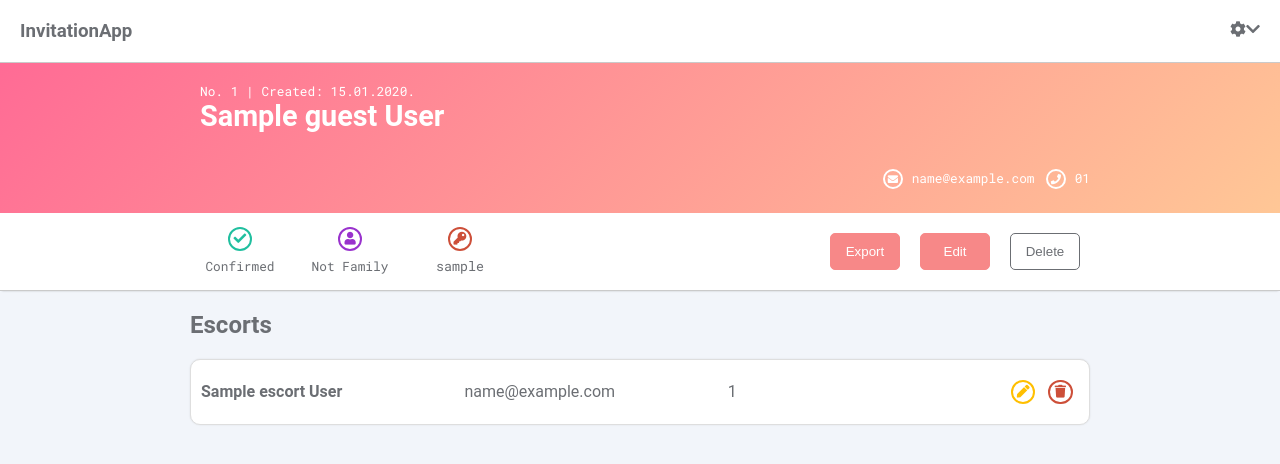
After one commit to marinmaslov/django-invitation-app, a Django app: page /invitation/1 in a window 1280 px wide. The commit adds this page. Shown: the top 464 px of the page. Run offline with Django 3.2, Linux system fonts and the light colour scheme; tables that the repository leaves empty hold one stand-in row (values such as "Sample post"); some libraries are stand-ins or nearby versions.

Commit message:
Added login page, invitation page, new urls and modified existing css

```diff
--- /dev/null
+++ b/invitation_app/guests/static/css/admin/invitation.css
@@ -0,0 +1,310 @@
+/* CIRCLE ICONS COLORS */
+.circle-green {
+    color: #20BF9F;
+    border: 2px solid #20BF9F;
+    transition: all .2s ease-in-out;
+}
+
+.circle-green:hover {
+    color: #fff;
+    background: #20BF9F;
+    border: 2px solid #20BF9F;
+}
+
+.circle-amber {
+    color: #ffbf00;
+    border: 2px solid #ffbf00;
+    transition: all .2s ease-in-out;
+}
+
+.circle-amber:hover {
+    color: #fff;
+    background: #ffbf00;
+    border: 2px solid #ffbf00;
+}
+
+.circle-blue {
+    color: #62B1F6;
+    border: 2px solid #62B1F6;
+    transition: all .2s ease-in-out;
+}
+
+.circle-blue:hover {
+    color: #fff;
+    background: #62B1F6;
+    border: 2px solid #62B1F6;
+}
+
+.circle-purple {
+    color: #9932CD;
+    border: 2px solid #9932CD;
+    transition: all .2s ease-in-out;
+}
+
+.circle-purple:hover {
+    color: #fff;
+    background: #9932CD;
+    border: 2px solid #9932CD;
+}
+
+.circle-red {
+    color: #CD4F39;
+    border: 2px solid #CD4F39;
+    transition: all .2s ease-in-out;
+}
+
+.circle-red:hover {
+    color: #fff;
+    background: #CD4F39;
+    border: 2px solid #CD4F39;
+}
+
+.circle-white {
+    color: #fff;
+    border: 2px solid #fff;
+    transition: all .2s ease-in-out;
+}
+
+.circle-white:hover {
+    color: #FD6585;
+    background: #fff;
+    border: 2px solid #fff;
+}
+
+
+
+/* BANNER SECTION */
+.banner {
+    color: #fff;
+}
+
+.banner .banner-background {
+    height: 150px;
+    background-image: linear-gradient(-45deg, #FFC796 0%, #FF6B95 100%);}
+
+.banner .container {
+    max-width: 900px;
+    margin: 0 auto;
+}
+
+.banner .guest {
+    padding: 20px 10px;
+}
+
+.banner .guest p {
+    margin: 0;
+    font-size: .8em;
+    font-family: 'Roboto Mono', monospace;
+}
+
+
+.banner .guest h2{
+    margin: 0;
+    font-size: 1.8em;
+}
+
+.banner .info {
+    display: flex;
+    justify-content: flex-end;
+    font-size: .8em;
+    font-family: 'Roboto Mono', monospace;
+}
+
+.banner .info .element:first-child {
+    margin-right: 10px;
+}
+
+.banner .info i{
+    font-size: .8em;
+    width: 1.2em;
+    padding: 0.2em;
+    text-align: center;
+    line-height: 1.2em;
+    /* border: 2px solid #6b6e73; */
+    border-radius: 50%;
+    margin: 0.3em 0.1em 0.5em 0.1em;
+    transition: all .2s ease-in-out;
+}
+
+
+
+
+
+/* CONTROLS SECTION
+    MOŽDA BI ČAK UKLONIA SVE EFEKTE
+*/
+.controls {
+    background: #fff;
+    color:#6b6e73;
+    border-bottom: 1px solid #cacaca;
+    box-shadow: 0 2px 2px -2px rgba(0, 0, 0, .2);
+}
+
+.controls .container {
+    max-width: 900px;
+    margin: 0 auto;
+    display: flex;
+    justify-content: space-between;
+}
+
+.controls .container .info {
+    display: flex;
+    width: 70%;
+}
+
+.controls .container .info .element {
+    width: 80px;
+    text-align: center;
+    padding: 10px;
+    margin: 0 10px 0 0;
+    font-family: 'Roboto Mono', monospace;
+    transition: all .2s ease-in-out;
+    cursor: pointer;
+}
+
+.controls .container .info .element:hover {
+    color: #FD6585;
+}
+
+.controls .container .info .element:hover i {
+    border: 2px solid #FD6585;
+    background: #FD6585;
+    color:#fff;
+}
+
+.controls .container .info .element i {
+    font-size: .8em;
+    width: 1.2em;
+    padding: 0.2em;
+    text-align: center;
+    line-height: 1.2em;
+    /* border: 2px solid #6b6e73; */
+    border-radius: 50%;
+    margin: 0.3em 0.1em 0.5em 0.1em;
+    transition: all .2s ease-in-out;
+}
+
+.controls .container .info .element p {
+    font-size: .8em;
+    margin: 0;
+}
+
+.controls .container .info .slug textarea {
+    width: -webkit-fill-available;
+    font-family: 'Roboto Mono', monospace;
+    text-align: center;
+    border: none;
+    color: #6b6e73;
+    resize: none;
+    cursor: pointer;
+    -webkit-user-select: none;
+    user-select: none;
+    height: 14px;
+    line-height: 1em;
+}
+
+.controls .container .info .element:hover textarea {
+    color: #f78888;
+}
+
+.controls .container .info .slug textarea::selection {
+    background: rgba(0,0,0,0.0);
+}
+
+.controls .container .info .slug textarea:focus {
+    outline: none;
+}
+
+
+
+.controls .container .buttons {
+    width: 30%;
+    display: flex;
+}
+
+.controls .container .buttons .btn-full{
+    width: 70px;
+    background: #f78888;
+    border: none;
+    padding: 10px;
+    border-radius: 5px;
+    color: #ffffff;
+    border: 1px solid #f78888;
+    margin: 20px 10px;
+    transition: all .2s ease-in-out;
+}
+
+.controls .container .buttons .btn-full:hover{
+    background: #ffffff;
+    color: #6b6e73;
+    border: 1px solid #6b6e73;
+}
+
+.controls .container .buttons .btn-empty{
+    width: 70px;
+    background: #fff;
+    border: none;
+    padding: 10px;
+    border-radius: 5px;
+    color: #6b6e73;
+    margin: 20px 10px;
+    border: 1px solid #6b6e73;
+    transition: all .2s ease-in-out;
+}
+
+.controls .container .buttons .btn-empty:hover{
+    background: #de7373;
+    border: 1px solid #de7373;
+    color: #fff;
+}
+
+
+/* ESCORT SECTION */
+.escorts {
+    max-width: 900px;
+    margin: 0 auto;
+    color:#6b6e73;
+}
+
+.escorts .escort {
+    display: flex;
+    border-radius: 10px;
+    border: 1px solid #dedede;
+    box-shadow: 0 0 2px 0px rgba(0,0,0,.1);
+    background: #fff;
+    padding: 20px 10px;
+    margin-bottom: 10px;
+}
+
+.escorts .escort .element {
+    display: flex;
+    width: 30%;
+}
+
+.escorts .escort .last {
+    display: flex;
+    width: 10%;
+    justify-content: flex-end;
+}
+
+.escorts .escort .last i{
+    font-size: .8em;
+    width: 1.2em;
+    padding: 0.2em;
+    text-align: center;
+    line-height: 1.2em;
+    /* border: 2px solid #6b6e73; */
+    border-radius: 50%;
+    margin: 0 0.5em;
+    transition: all .2s ease-in-out;
+}
+
+.escorts .escort .element p{
+    margin:0;
+    font-size: 1em;
+    line-height: 1.5em;
+}
+
+.escorts .escort .element .name{
+    font-weight: bold;
+}
--- a/invitation_app/guests/static/js/admin.js
+++ b/invitation_app/guests/static/js/admin.js
@@ -74,3 +74,16 @@ function getCSRFToken(){
         }
     }
 }
+
+
+/* COPY TO CLIPBOARD */
+function copyToClipBoard(e){
+    let string = e;
+    let element = string.childNodes[3].childNodes[0];
+    element.select();
+    document.execCommand('copy');
+
+    $('#message').fadeIn(500, function(){
+        $('#message').fadeOut(500);
+    });
+}
--- a/invitation_app/guests/templates/admin/admin.html
+++ b/invitation_app/guests/templates/admin/admin.html
@@ -55,7 +55,7 @@
             {% for invite in invitations %}
                 {% for guest in guests %}
                     {% if guest.invitation_id == invite.id %}
-                            <div class="invitation guest">
+                            <div class="invitation guest guest_{{guest.id}}">
                                 <div class="element first">
                                     {% if invite.confirmed %}
                                         <p><i class="fas fa-check"></i></p>
@@ -87,7 +87,7 @@
                                 </div>
                                 <div class="element last">
                                     <p><i class="fas fa-file-pdf"></i></p>
-                                    <p><i class="fas fa-external-link-alt"></i></p>
+                                    <a href="{% url 'invitation' %}{{ invite.id }}"><i class="fas fa-external-link-alt"></i></a>
                                 </div>
                             </div>
                     {% endif %}
--- /dev/null
+++ b/invitation_app/guests/templates/admin/invitation.html
@@ -0,0 +1,86 @@
+{% extends 'templates/base.html' %}
+{% load staticfiles %}
+{% load guests_tag_library %}
+{% block extra_head %}
+<link type="text/css" rel="stylesheet" href="{% static 'css/admin/invitation.css' %}"/>
+<script src="{% static 'js/admin.js' %}"></script>
+
+
+<link href="https://fonts.googleapis.com/css?family=Roboto+Mono&display=swap" rel="stylesheet">
+{% endblock %}
+{% block main_content %}
+<section class="banner">
+  <div class="banner-background">
+    <div class="container">
+      <div class="guest">
+        <p>No. {{ invitation.id }} | Created: {{ invitation.created|date:"d.m.Y." }}</p>
+        <h2>{{ guest.name }} {{ guest.surname }}</h2>
+      </div>
+      <div class="info">
+        <div class="element">
+          <p><i class="fas fa-envelope circle-white"></i> {{ guest.email }}</p>
+        </div>
+        <div class="element">
+          <p><i class="fas fa-phone circle-white"></i> {{ guest.phone|format_phone_number }}</p>
+        </div>
+      </div>
+    </div>
+  </div>
+</section>
+
+<section class="controls">
+  <div class="container">
+    <div class="info">
+      <div class="element">
+        {% if invite.confirmed %}
+          <i class="fas fa-check circle-amber"></i>
+          <p>Pending</p>
+        {% else %}
+          <i class="fas fa-check circle-green"></i>
+          <p>Confirmed</p>
+        {% endif %}
+      </div>
+      <div class="element">
+        {% if invite.confirmed %}
+          <<i class="fas fa-users circle-blue"></i>
+          <p>Is Family</p>
+        {% else %}
+          <i class="fas fa-user circle-purple"></i>
+          <p>Not Family</p>
+        {% endif %}
+      </div>
+      <div class="element slug" onclick="copyToClipBoard(this)">
+        <i class="fas fa-key circle-red"></i>
+        <p><textarea spellcheck="false">{{ invitation.slug }}</textarea></p>
+      </div>
+    </div>
+    <div class="buttons">
+      <button class="btn-full">Export</button>
+      <button class="btn-full">Edit</button>
+      <button class="btn-empty">Delete</button>
+
+    </div>
+  </div>
+</section>
+
+<section class="escorts">
+  <h2>Escorts</h2>
+  {% for escort in escorts %}
+    <div class="escort first escort_{{escort.id}}">
+      <div class="element">
+        <p class="name">{{ escort.name }} {{ escort.surname }}</p>
+      </div>
+      <div class="element">
+        <p class="email">{{ escort.email }}</p>
+      </div>
+      <div class="element">
+        <p class="phone">{{ escort.phone }}</p>
+      </div>
+      <div class="element last">
+          <a><i class="fas fa-pen circle-amber"></i></a>
+          <a><i class="fas fa-trash circle-red"></i></a>
+      </div>
+  </div>
+  {% endfor %}
+</section>
+{% endblock %}
--- a/invitation_app/guests/urls.py
+++ b/invitation_app/guests/urls.py
@@ -1,11 +1,14 @@
 from django.contrib import admin
+from django.contrib.auth.views import LoginView
 from django.contrib.auth.decorators import login_required
-from django.urls import path, include
+from django.urls import path, include, re_path
 
-from .views import GuestView, AdminView
+from .views import GuestView, AdminView, InvitationView
 
 urlpatterns = [
     #path('', get_invitations),
     path('', GuestView.as_view()),
-    path('guests/admin/', login_required(AdminView.as_view()), name='admin_main'),
+    re_path(r'^invitation/(?P<invitation_id>\d+)?$', InvitationView.as_view(), name='invitation'),
+    path('admin/login', LoginView.as_view(template_name='templates/login.html'), name='login'),
+    path('admin/', login_required(AdminView.as_view()), name='admin_main'),
 ]
--- a/invitation_app/guests/views.py
+++ b/invitation_app/guests/views.py
@@ -88,3 +88,32 @@ class AdminView(TemplateView):
                 guest = Guest(name=name, surname=surname, phone=phone, email=email, invitation_id=invitation.id)
                 guest.save()
                 return "MRKVA"
+
+
+
+class InvitationView(TemplateView):
+    template_name = "admin/invitation.html"
+
+    def get_context_data(self, **kwargs):
+
+        context = super(InvitationView, self).get_context_data(**kwargs)
+
+        # Cycle_id is a key. requested_cycle will be a value from key-value pair
+        requested_invitation = kwargs["invitation_id"]
+
+
+        if requested_invitation is None:
+            # Order cycles by id and show first of the list
+            invitation = Invitation.objects.order_by('-id').first()
+        else:
+            # Filter cycles by id of the cycle requested and show first of the list
+            invitation = Invitation.objects.filter(id=int(requested_invitation)).first()
+
+        context['invitation'] = invitation
+        guest = Guest.objects.filter(invitation_id=invitation.id).first()
+        context['guest'] = guest
+
+        # Upgrade Logical Area will be fetched by template (Key headers only)
+        context['escorts'] = Escort.objects.filter(guest_id=guest.id)
+
+        return context
--- a/invitation_app/static/css/base.css
+++ b/invitation_app/static/css/base.css
@@ -68,3 +68,32 @@ header .logo {
 
 }
 */
+
+
+
+
+#message {
+    width: 100%;
+    position: absolute;
+    height: 100%;
+    overflow: hidden;
+    text-align: center;
+    background: rgba(255, 255, 255, 0.5);
+    display: none;
+}
+
+#message .box {
+    width: 300px;
+    height: 300px;
+    position: absolute;
+    left: 50%;
+    top: 50%;
+    transform: translate(-50%, -50%);
+}
+
+#message .box p {
+    padding: 30%;
+    font-size: 2em;
+    color: #6b6e73;
+    font-weight: bold;
+}
--- a/invitation_app/templates/base.html
+++ b/invitation_app/templates/base.html
@@ -13,6 +13,13 @@
   {% block extra_head %}{% endblock %}
 </head>
 <body>
+
+<div id="message">
+  <div class="box">
+    <p>Copied!</p>
+  </div>
+</div>
+
 <div id="loading"></div>
 <header>
     <div class="logo">
```
Also changed, not shown: invitation_app/guests/templates/invitation.html (deleted, +0 -10 lines), invitation_app/templates/login.html (added, +37 -0 lines).
